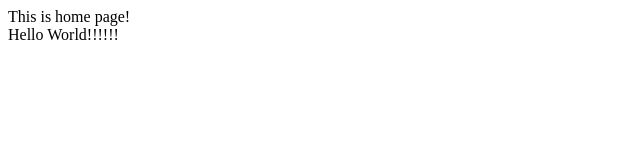
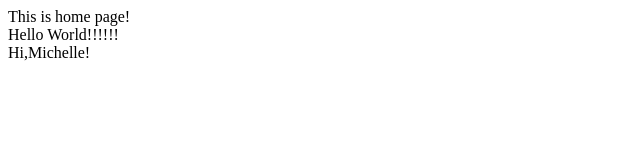
Before and after one commit to chenweiji/cici, a plain HTML site: page home.html in a window 1280 px wide. Shown: the whole page, without its empty margins (0-640 px from the left). Drawn offline with Linux system fonts and the light colour scheme.

Commit message:
add "Hi Michelle"

```diff
--- a/home.html
+++ b/home.html
@@ -6,6 +6,7 @@
 </head>
 <body>
 This is home page!</br>
-Hello World!!!!!!
+Hello World!!!!!!</br>
+Hi,Michelle!
 </body>
 </html>
```
